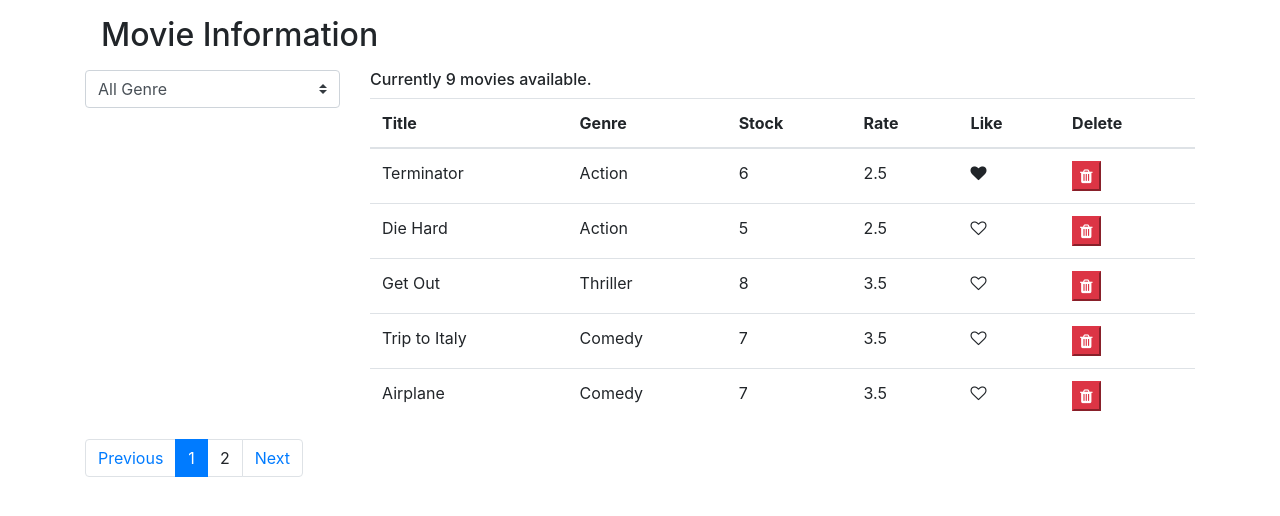
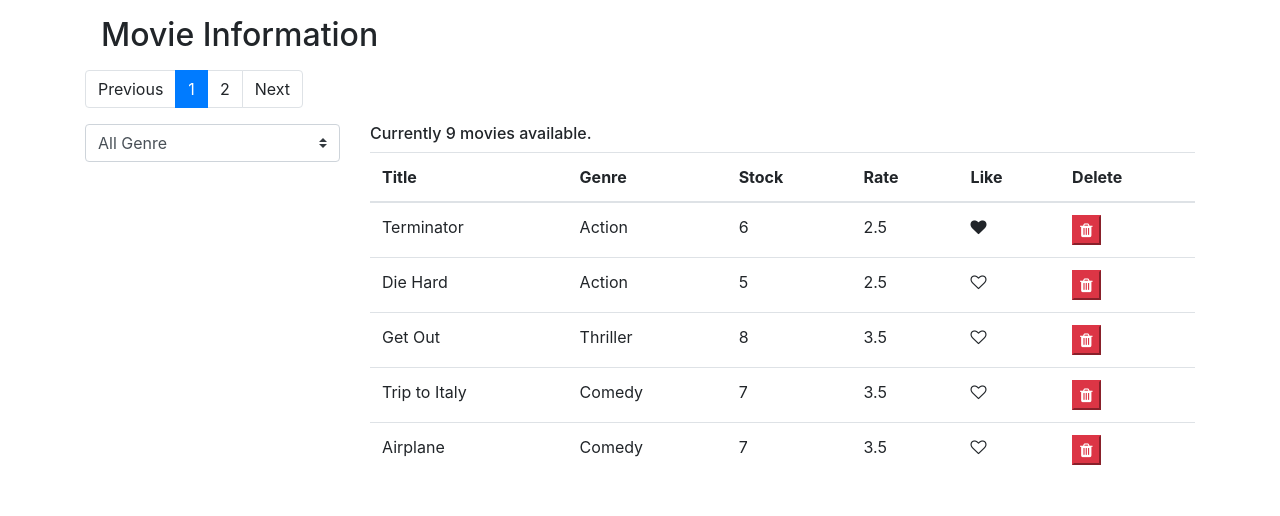
Before and after one commit to olee2002/vidly, a React (Create React App) app: page / in a window 1280 px wide. Shown: the top 516 px of the page. Built offline with nearby package versions, Linux system fonts and the light colour scheme.

Commit message:
pagination previous working

```diff
--- a/src/components/movies.js
+++ b/src/components/movies.js
@@ -31,11 +31,16 @@ class Movies extends Component {
         let movies = [...this.state.movies];
         const index = movies.indexOf(movie);
         let movieObj = movies[index];
-        movieObj.liked = !movie.liked
-        this.setState({ movies: movies })
+        movieObj.liked = !movie.liked;
+        this.setState({ movies: movies });
     }
     handlePageChange = page => {
-        this.setState({ currentPage: page })
+        this.setState({ currentPage: page });
+    }
+    handlePrevious = currentPage => {
+        if (currentPage > 1) {
+            this.setState({ currentPage: currentPage - 1 });
+        }
     }
 
     handleGenre = (e) => {
@@ -53,13 +58,22 @@ class Movies extends Component {
     render() {
         const tableHead = ['Title', 'Genre', 'Stock', 'Rate', 'Like', 'Delete'];
         const { perPage, currentPage, movies, filteredMovies, isSelected } = this.state;
-        console.log('test movies', filteredMovies)
         const moviesPerPage = paginate(isSelected ? filteredMovies : movies, currentPage, perPage)
         const count = isSelected ? filteredMovies.length : movies.length;
         if (count === 0) return <div className='m-5'> There are no movies available.</div>;
 
         return <div>
             <h2 className="m-3">Movie Information</h2>
+            <div className="justify-content-center">
+                <Pagination
+                    count={count}
+                    currentPage={currentPage}
+                    perPage={perPage}
+                    onPageChange={this.handlePageChange}
+                    handlePrevious={this.handlePrevious}
+                />
+            </div>
+
             <Movie
                 movies={moviesPerPage}
                 tableHead={tableHead}
@@ -69,12 +83,7 @@ class Movies extends Component {
                 handleLike={this.handleLike}
                 filteredMovies={filteredMovies}
             />
-            <Pagination
-                count={count}
-                currentPage={currentPage}
-                perPage={perPage}
-                onPageChange={this.handlePageChange}
-            />
+
         </div>
     }
 }
--- a/src/components/pagination.js
+++ b/src/components/pagination.js
@@ -3,19 +3,19 @@ import PropTypes from 'prop-types';
 import _ from 'lodash';
 
 const Pagination = (props) => {
-    const { count, perPage, currentPage, onPageChange } = props;
+    const { count, perPage, currentPage, onPageChange, handlePrevious } = props;
     const pageCount = Math.ceil(count / perPage);
     // if (pageCount <= 1) return null;
     const pages = _.range(1, pageCount + 1);
     return <nav>
         <ul className="pagination">
-            <li className="page-item"><a className="page-link" href="#">Previous</a></li>
+            <li className="page-item" onClick={() => handlePrevious(currentPage)} value='previous'><a className="page-link" >Previous</a></li>
             {pages.map(page => <li key={page}
                 className={page === currentPage ? 'page-item active' : 'page-item'}>
                 <a className="page-link"
                     onClick={() => onPageChange(page)}>{page}</a>
             </li>)}
-            <li className="page-item"><a className="page-link" href="#">Next</a></li>
+            <li className="page-item"><a className="page-link">Next</a></li>
         </ul>
     </nav >
 }
```
